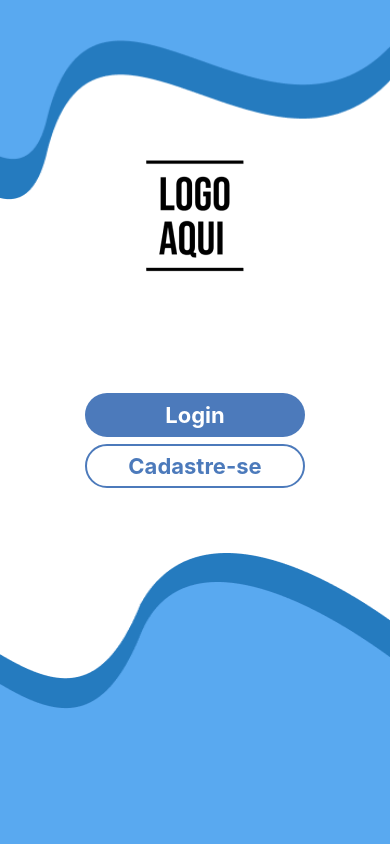
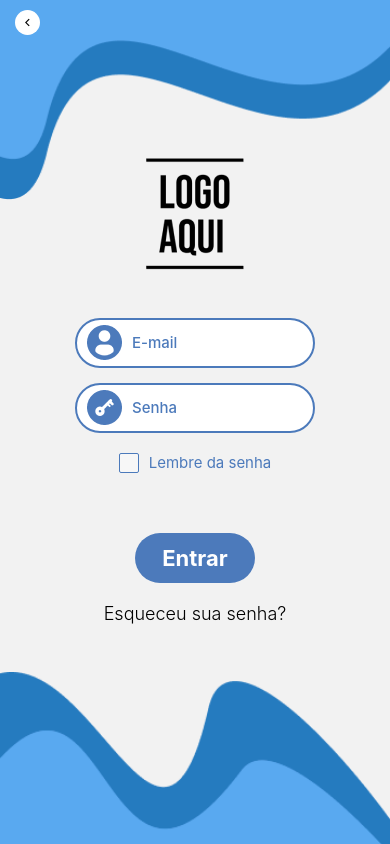
Before and after one commit to givisiez-JDM/PADA-mobile, a React Native app: screen / in a window 390 px wide. Built offline with nearby package versions, Linux system fonts and the light colour scheme.

Commit message:
checkbox

```diff
--- a/app.json
+++ b/app.json
@@ -6,8 +6,13 @@
     "assetBundlePatterns": [
       "**/*"
     ],
-    "splash" : {
-      "image" : ""
+    "splash": {
+      "image": ""
+    },
+    "extra": {
+      "eas": {
+        "projectId": "510f4bc6-0534-48bd-81f0-f1aed5fb1e53"
+      }
     }
+  }
 }
-}
--- a/src/components/checkBox/checkBox-style.js
+++ b/src/components/checkBox/checkBox-style.js
@@ -29,10 +29,12 @@ export const Check = styled.View`
   &:hover {
     background: transparent;
   }
+  margin-top: 20px;
 `;
 
 export const TitleCheck = styled.Text`
-  font-weight: 700;
+  font-weight: 400;
   font-size: 15px;
-  color: #ffffff;
+  color: #4C7ABB;
+  margin-top: 20px;
 `;
--- a/src/components/checkBox/checkBox.tsx
+++ b/src/components/checkBox/checkBox.tsx
@@ -9,14 +9,14 @@ const CheckBox = (props: {
   title: string;
   size: string;
   checked: boolean;
-  setChecked?: React.Dispatch<React.SetStateAction<boolean>>;
+  setChecked?: any;
 }) => {
-  /*const handleCheckbox = () => {
+  const handleCheckbox = () => {
     props.setChecked(!props.checked);
-  };*/
+  };
   return (
     <ContainerViewCheckBox
-      /*onPress={handleCheckbox}*/ underlayColor="#00000000"
+      onPress={handleCheckbox} underlayColor="#00000000"
     >
       <ButtonViewCheckBox>
         <Check checked={props.checked} size={props.size}>
--- a/src/components/footerSplashDown/footerSplashDown-style.js
+++ b/src/components/footerSplashDown/footerSplashDown-style.js
@@ -5,6 +5,6 @@ export const ImageFooterSplashDown = styled.Image`
 display: flex;
 width: 100%;
 height: 30%;
-bottom: -290px;
+bottom: -280px;
 z-index: 100;
 `
--- a/src/components/footerSplashUp/footerSplashUp-style.js
+++ b/src/components/footerSplashUp/footerSplashUp-style.js
@@ -3,7 +3,7 @@ import styled from "styled-components/native";
 export const ImageFooterSplashUp = styled.Image`
 
 position: relative;
-margin-right: -140px;
-margin-top: -310px;
+margin-right: -137px;
+margin-top: -312px;
 
 `
--- a/src/screen/login/login.tsx
+++ b/src/screen/login/login.tsx
@@ -21,12 +21,15 @@ import FormPatientLoginRecord from "../../components/form-patient-login/form-pat
 
 import { Platform } from "react-native";
 import { Text } from "react-native";
+import CheckBox from "../../components/checkBox/checkBox";
 
 const PatientLogin = () => {
   const [mail, setMail] = useState("");
   const [pass, setPass] = useState("");
   const [errorMail, setErrorMail] = useState("");
   const [errorPass, setErrorPass] = useState("");
+
+  const [checked, setChecked] = useState(false)
 
   const arrayNamePlaceholder = [
     [logoEmail, mail, "E-mail", errorMail],
@@ -43,6 +46,8 @@ const PatientLogin = () => {
       setErrorPass("");
     }
   };
+
+
 
   return (
     <ContainerSafe behavior={Platform.OS === "ios" ? "padding" : "height"}>
@@ -67,6 +72,16 @@ const PatientLogin = () => {
             )}
           </ContainerFormInputsPatients>
 
+        <CheckBox
+        title="Lembre da senha"
+        size="20px"
+        checked={checked}
+        setChecked={setChecked}
+        >
+
+        </CheckBox>
+
+
           <ButtonEntrar
             mail={mail}
             pass={pass}
--- a/src/screen/splashScreen/splashScreen-style.js
+++ b/src/screen/splashScreen/splashScreen-style.js
@@ -10,4 +10,11 @@ export const ContainerSplashScreen = styled.View`
   height: 100%;
 
 `
+
+export const ViewSplash = styled.View`
+margin-top: 10px;
+margin-bottom: -50px;
+`
+
+
 ;
--- a/src/screen/splashScreen/splashScreen.tsx
+++ b/src/screen/splashScreen/splashScreen.tsx
@@ -1,12 +1,11 @@
-import { Image } from 'react-native';
-import splash from '../../assets/splash.gif';
+import {ActivityIndicator, StyleSheet, View} from 'react-native';
 import { useEffect } from 'react';
 import { useNavigation } from "@react-navigation/native";
 import { propsStack } from '../../routes/Stack/Models';
 import { SafeAreaView } from 'react-native-safe-area-context';
 import FooterSplashUp from '../../components/footerSplashUp/footerSplashUp';
 import { ImageFooterSplashDown } from '../../components/footerSplashDown/footerSplashDown-style';
-import { ContainerSplashScreen } from './splashScreen-style';
+import { ContainerSplashScreen, ViewSplash } from './splashScreen-style';
 import FooterSplashDown from '../../components/footerSplashDown/footerSplashDown';
 import Loading from '../../components/loading/loading';
 
@@ -16,7 +15,7 @@ const navigation = useNavigation<propsStack>();
     useEffect(() => {
 
         setTimeout(() => {
-            navigation.navigate("LoginCadastro");
+            navigation.navigate("Login");
         }, 3000);
     }, []);
 
@@ -24,7 +23,10 @@ const navigation = useNavigation<propsStack>();
       <SafeAreaView>
         <ContainerSplashScreen>
           <FooterSplashUp/>
-          <Loading />
+          <ViewSplash>
+          <ActivityIndicator size="large" style={{ transform: [{ scaleX: 3 }, { scaleY: 3 }] }}  color="#76A7ED" />
+          </ViewSplash>
+          {/* <Loading /> */}
           <FooterSplashDown />
         </ContainerSplashScreen>
         </SafeAreaView>
```
Also changed, not shown: 1 other file (tests, documents, lock files or other folders).
